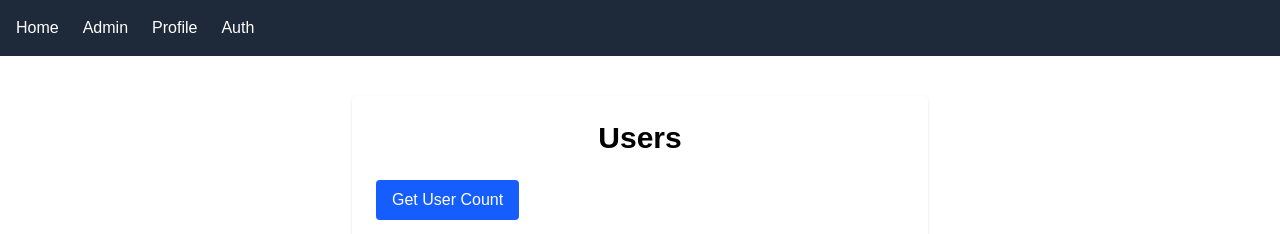
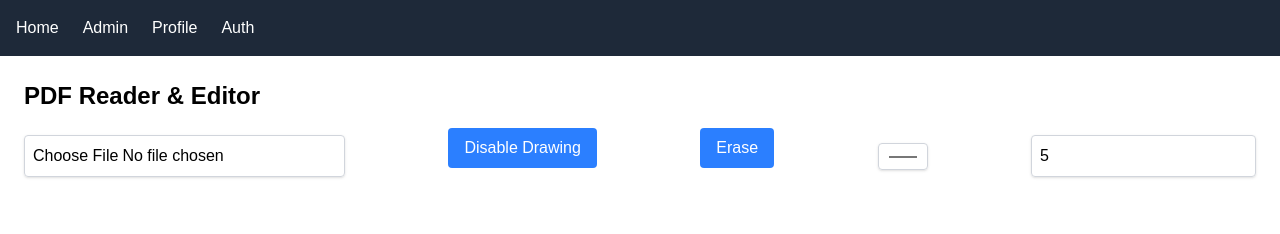
Before and after one commit to Aitishnitsa/ebook, a React (Vite) app: page /ebook/reader in a window 1280 px wide. Before the commit this address led to /ebook/admin. Shown: the top 234 px of the page. Built offline with nearby package versions, Linux system fonts and the light colour scheme; no server answers.

Commit message:
pdf reader ?? to rewrite 100%

```diff
--- a/src/App.jsx
+++ b/src/App.jsx
@@ -3,6 +3,7 @@ import AdminPanel from './pages/AdminPanel';
 import Auth from './pages/Auth';
 import Profile from './pages/Profile';
 import Nav from './components/Nav';
+import Reader from "./pages/Reader.jsx";
 
 function App() {
   return (
@@ -10,10 +11,12 @@ function App() {
       <BrowserRouter basename="/ebook">
         <Nav />
         <Routes>
+          <Route path="/" element={<Navigate to="/admin" />} />
           <Route path="/admin" element={<AdminPanel />} />
           <Route path="/auth" element={<Auth />} />
           <Route path="/profile" element={<Profile />} />
-          <Route path="*" element={<Navigate to="/admin" />} />
+          <Route path="/reader" element={<Reader />} />
+          <Route path="*" element={<Navigate to="/" />} />
         </Routes>
       </BrowserRouter>
     </>
--- /dev/null
+++ b/src/components/ReadPDF/DrawingLayer.jsx
@@ -0,0 +1,99 @@
+import { useRef, useEffect } from "react";
+
+export const DrawingLayer = ({
+                                 isEnabled = true,
+                                 color = "#000000",
+                                 isErasing = false,
+                                 brushSize = 5
+                             }) => {
+    const canvasRef = useRef(null);
+    const containerRef = useRef(null);
+    const ctxRef = useRef(null);
+    const isDrawing = useRef(false);
+
+    useEffect(() => {
+        const canvas = canvasRef.current;
+        const container = containerRef.current;
+        const ctx = canvas.getContext("2d");
+        ctxRef.current = ctx;
+
+        const resizeCanvas = () => {
+            const { offsetWidth: width, offsetHeight: height } = container;
+            const dpr = window.devicePixelRatio || 1;
+
+            const imageData = ctx.getImageData(0, 0, canvas.width, canvas.height);
+
+            canvas.width = width * dpr;
+            canvas.height = height * dpr;
+            canvas.style.width = `${width}px`;
+            canvas.style.height = `${height}px`;
+
+            ctx.scale(dpr, dpr);
+            ctx.putImageData(imageData, 0, 0);
+        };
+
+        resizeCanvas();
+        window.addEventListener("resize", resizeCanvas);
+
+        const getOffset = (e) => {
+            const rect = canvas.getBoundingClientRect();
+            return {
+                x: e.clientX - rect.left,
+                y: e.clientY - rect.top
+            };
+        };
+
+        const startDraw = (e) => {
+            if (!isEnabled) return;
+            isDrawing.current = true;
+            const { x, y } = getOffset(e);
+            ctx.beginPath();
+            ctx.moveTo(x, y);
+        };
+
+        const draw = (e) => {
+            if (!isDrawing.current || !isEnabled) return;
+            const { x, y } = getOffset(e);
+            ctx.lineTo(x, y);
+            ctx.stroke();
+        };
+
+        const endDraw = () => {
+            isDrawing.current = false;
+        };
+
+        canvas.addEventListener("mousedown", startDraw);
+        canvas.addEventListener("mousemove", draw);
+        canvas.addEventListener("mouseup", endDraw);
+        canvas.addEventListener("mouseout", endDraw);
+
+        return () => {
+            window.removeEventListener("resize", resizeCanvas);
+            canvas.removeEventListener("mousedown", startDraw);
+            canvas.removeEventListener("mousemove", draw);
+            canvas.removeEventListener("mouseup", endDraw);
+            canvas.removeEventListener("mouseout", endDraw);
+        };
+    }, [isEnabled]);
+
+    useEffect(() => {
+        const ctx = ctxRef.current;
+        if (!ctx) return;
+
+        ctx.lineWidth = brushSize;
+        ctx.strokeStyle = isErasing ? "rgba(0,0,0,1)" : color;
+        ctx.lineCap = "round";
+        ctx.lineJoin = "round";
+
+        ctx.globalCompositeOperation = isErasing ? "destination-out" : "source-over";
+    }, [color, isErasing, brushSize]);
+
+    return (
+        <div ref={containerRef} className={`absolute top-0 left-0 w-full h-full pointer-events-none ${isEnabled ? "z-10" : "-z-10"}`}>
+            <canvas
+                ref={canvasRef}
+                className="w-full h-full pointer-events-auto"
+            />
+        </div>
+    );
+};
--- /dev/null
+++ b/src/components/ReadPDF/PdfViewer.jsx
@@ -0,0 +1,19 @@
+import { useEffect, useState } from "react";
+
+export const PdfViewer = ({ file, fileData }) => {
+    const [text, setText] = useState("");
+
+    useEffect(() => {
+        setText(fileData);
+    }, [file, fileData]);
+
+    return (
+        <div className="prose max-w-full p-4 overflow-auto h-full">
+            {text?.split("\n").map((line, i) => (
+                <p key={i} className="selectable cursor-pointer">
+                    {line}
+                </p>
+            ))}
+        </div>
+    );
+};
--- /dev/null
+++ b/src/components/ReadPDF/ReadPDF.jsx
@@ -0,0 +1,68 @@
+import { useState } from "react";
+import { PdfViewer } from "./PdfViewer";
+import { DrawingLayer } from "./DrawingLayer";
+
+export const ReadPDF = () => {
+    const [file, setFile] = useState(null);
+    const [fileData, setFileData] = useState(null);
+    const [isDrawingEnabled, setIsDrawingEnabled] = useState(true);
+    const [isErasing, setIsErasing] = useState(false);
+    const [color, setColor] = useState("#000000");
+    const [brushSize, setBrushSize] = useState(5);
+
+    const handleFileChange = (e) => {
+        const selectedFile = e.target.files[0];
+        setFile(selectedFile);
+
+        if (selectedFile) {
+            const reader = new FileReader();
+            // reader.readAsDataURL(selectedFile);
+            reader.readAsText(selectedFile);
+            reader.onload = () => {
+                setFileData(reader.result);
+            };
+        }
+    };
+
+    return (
+        <div className="relative w-full h-[75vh]">
+            <div className={"flex flex-row space-between items-center justify-between"}>
+                <input
+                    type="file"
+                    accept="*/*" // "application/pdf"
+                    onChange={handleFileChange}
+                    className="cursor-pointer p-2 border border-gray-300 rounded shadow-sm focus:outline-none focus:ring-2 focus:ring-blue-500"
+                />
+                <button
+                    onClick={() => setIsDrawingEnabled((prev) => !prev)}
+                    className="mb-4 px-4 py-2 bg-blue-500 text-white rounded hover:bg-blue-600 transition"
+                >
+                    {isDrawingEnabled ? "Disable Drawing" : "Enable Drawing"}
+                </button>
+                <button onClick={() => setIsErasing((prev) => !prev)} className="mb-4 px-4 py-2 bg-blue-500 text-white rounded hover:bg-blue-600 transition">
+                    {isErasing ? "Draw" : "Erase"}
+                </button>
+                <input
+                    type="color"
+                    value={color}
+                    onChange={(e) => setColor(e.target.value)}
+                    disabled={isErasing}
+                    className="cursor-pointer p-2 border border-gray-300 rounded shadow-sm focus:outline-none focus:ring-2 focus:ring-blue-500"
+                />
+                <input
+                    type="number"
+                    value={brushSize}
+                    onChange={(e) => setBrushSize(e.target.value)}
+                    disabled={isErasing}
+                    className="cursor-pointer p-2 border border-gray-300 rounded shadow-sm focus:outline-none focus:ring-2 focus:ring-blue-500"
+                />
+            </div>
+            {file && (
+                <div className="relative w-full h-full border rounded overflow-hidden">
+                    <DrawingLayer isEnabled={isDrawingEnabled} color={color} isErasing={isErasing} brushSize={brushSize} />
+                    <PdfViewer file={file} fileData={fileData} />
+                </div>
+            )}
+        </div>
+    );
+};
--- /dev/null
+++ b/src/pages/Reader.jsx
@@ -0,0 +1,10 @@
+import { ReadPDF } from "../components/ReadPDF/ReadPDF";
+
+export default function Reader() {
+    return (
+        <div className="p-6">
+            <h1 className="text-2xl font-bold mb-4">PDF Reader & Editor</h1>
+            <ReadPDF />
+        </div>
+    );
+}
```
Also changed, not shown: 1 other file (tests, documents, lock files or other folders).
